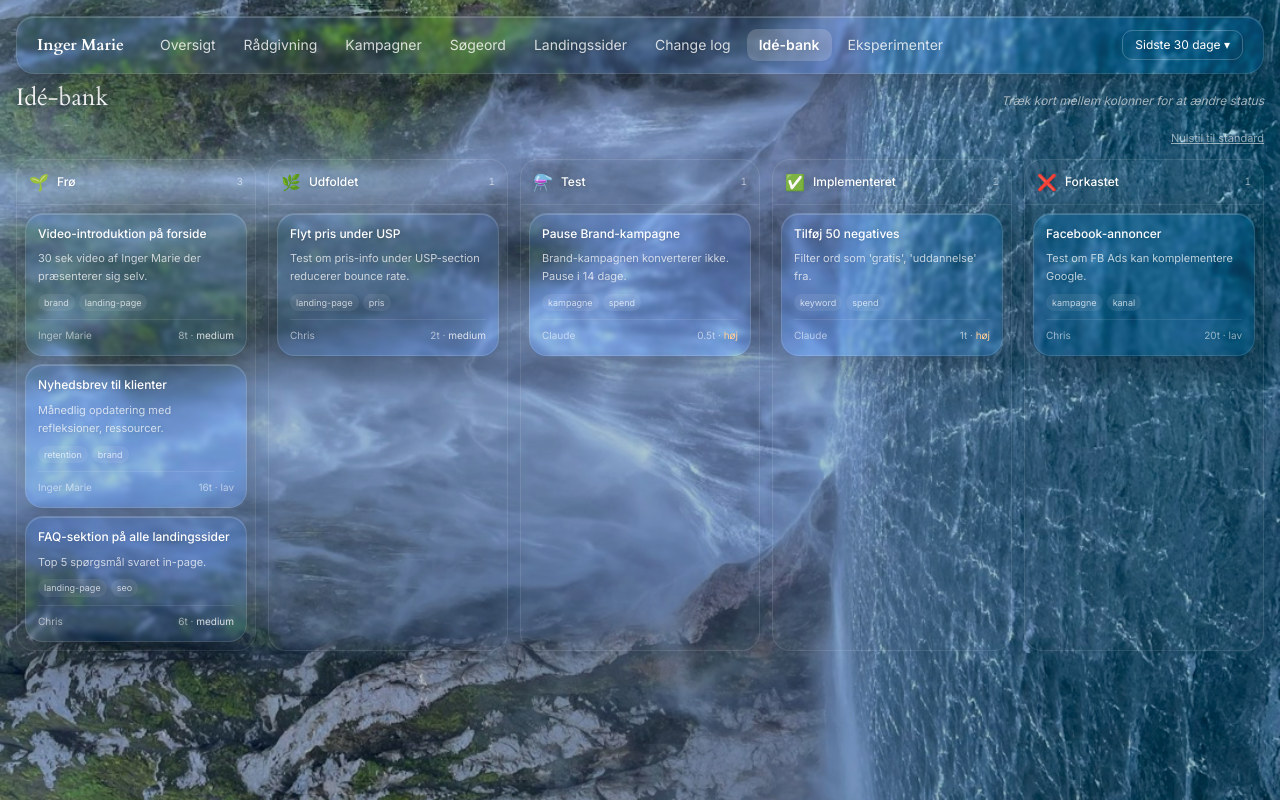
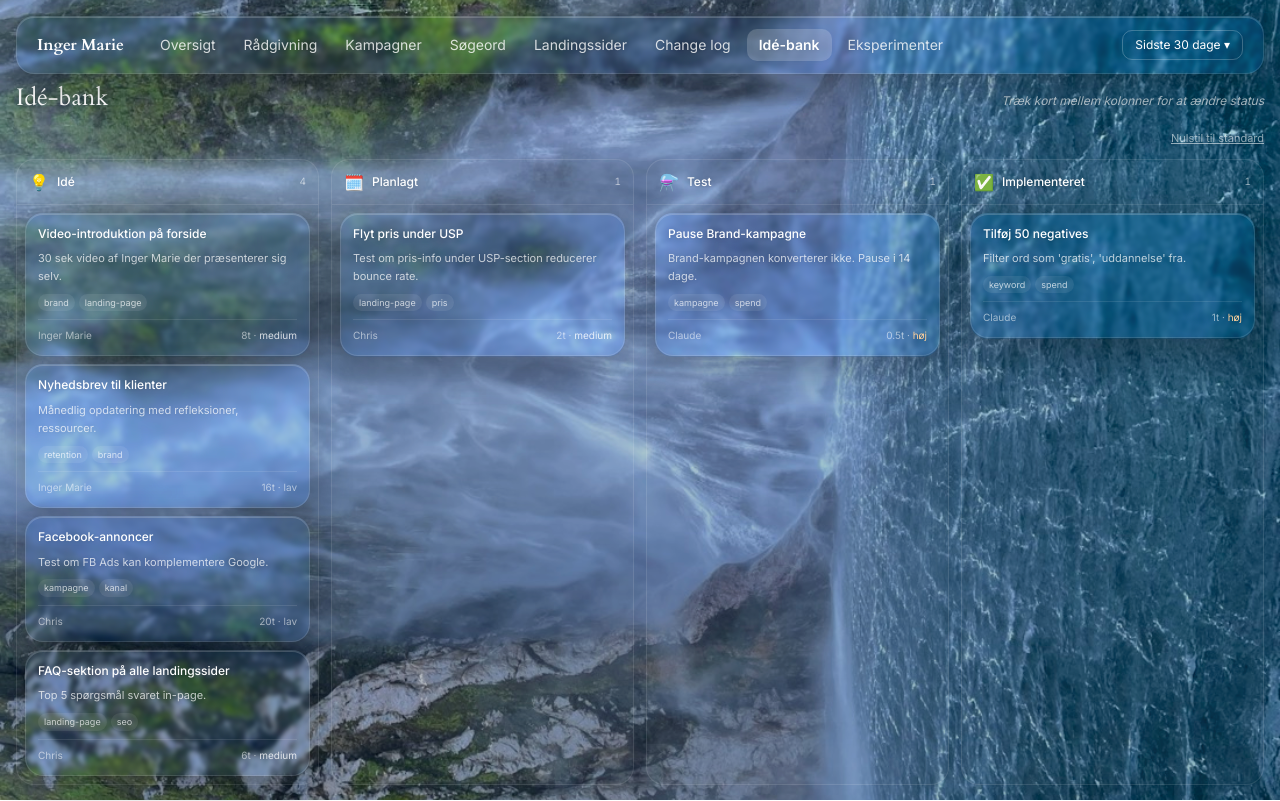
Before and after one commit to Naiture/Psykoterapeut.net, a Next.js app in the folder dashboard/: page /ide-bank in a window 1280 px wide. Built offline with nearby package versions, Linux system fonts and the light colour scheme.

Commit message:
feat(dashboard): forenkl Idé-bank til 4 kolonner (Idé · Planlagt · Test · Implementeret)

```diff
--- a/dashboard/src/components/idea-card.tsx
+++ /dev/null
@@ -1,42 +0,0 @@
-import { GlassCard } from "@/components/glass-card";
-import type { Idea } from "@/lib/types";
-
-const STATUS: Record<Idea["status"], { emoji: string; label: string }> = {
-  "frø": { emoji: "🌱", label: "Frø" },
-  "udfoldet": { emoji: "🌿", label: "Udfoldet" },
-  "test": { emoji: "⚗️", label: "Test" },
-  "implementeret": { emoji: "✅", label: "Implementeret" },
-  "forkastet": { emoji: "❌", label: "Forkastet" },
-};
-
-const IMPACT_COLOR: Record<Idea["impact"], string> = {
-  "lav": "text-white/55",
-  "medium": "text-white/80",
-  "høj": "text-[#ffd09a]",
-};
-
-export function IdeaCardView({ idea }: { idea: Idea }) {
-  const status = STATUS[idea.status];
-  return (
-    <GlassCard className="p-5 flex flex-col gap-3">
-      <div className="flex items-start justify-between gap-2">
-        <h3 className="text-base font-medium text-white drop-shadow">{idea.title}</h3>
-        <span className="shrink-0 text-lg" title={status.label}>{status.emoji}</span>
-      </div>
-      <p className="text-sm text-white/80 drop-shadow line-clamp-3">{idea.description}</p>
-      <div className="flex flex-wrap gap-1">
-        {idea.tags.map((t) => (
-          <span key={t} className="rounded-full bg-white/10 px-2 py-0.5 text-[10px] text-white/75">
-            {t}
-          </span>
-        ))}
-      </div>
-      <div className="flex justify-between border-t border-white/10 pt-3 text-[11px] text-white/65 drop-shadow">
-        <span>Foreslået af {idea.proposedBy}</span>
-        <span>
-          {idea.effortHours}h · <span className={IMPACT_COLOR[idea.impact]}>impact: {idea.impact}</span>
-        </span>
-      </div>
-    </GlassCard>
-  );
-}
--- a/dashboard/src/components/idea-kanban.tsx
+++ b/dashboard/src/components/idea-kanban.tsx
@@ -5,14 +5,13 @@ import { GlassCard } from "@/components/glass-card";
 import type { Idea, IdeaStatus } from "@/lib/types";
 
 const COLUMNS: { status: IdeaStatus; emoji: string; label: string }[] = [
-  { status: "frø", emoji: "🌱", label: "Frø" },
-  { status: "udfoldet", emoji: "🌿", label: "Udfoldet" },
+  { status: "idé", emoji: "💡", label: "Idé" },
+  { status: "planlagt", emoji: "🗓️", label: "Planlagt" },
   { status: "test", emoji: "⚗️", label: "Test" },
   { status: "implementeret", emoji: "✅", label: "Implementeret" },
-  { status: "forkastet", emoji: "❌", label: "Forkastet" },
 ];
 
-const STORAGE_KEY = "dashboard:idea-status";
+const STORAGE_KEY = "dashboard:idea-status:v2";
 
 const IMPACT_COLOR: Record<Idea["impact"], string> = {
   "lav": "text-white/55",
@@ -95,7 +94,7 @@ export function IdeaKanban({ initialIdeas }: { initialIdeas: Idea[] }) {
           Nulstil til standard
         </button>
       </div>
-      <div className="grid grid-cols-1 md:grid-cols-3 lg:grid-cols-5 gap-3">
+      <div className="grid grid-cols-1 md:grid-cols-2 lg:grid-cols-4 gap-3">
         {COLUMNS.map((col) => {
           const colIdeas = ideas.filter((i) => i.status === col.status);
           const isOver = dragOverCol === col.status;
--- a/dashboard/src/lib/fixtures/ideas.ts
+++ b/dashboard/src/lib/fixtures/ideas.ts
@@ -1,11 +1,11 @@
 import type { Idea } from "@/lib/types";
 
 export const ideas: Idea[] = [
-  { id: "1", title: "Video-introduktion på forside", description: "30 sek video af Inger Marie der præsenterer sig selv.", status: "frø", proposedBy: "Inger Marie", effortHours: 8, impact: "medium", tags: ["brand", "landing-page"] },
-  { id: "2", title: "Flyt pris under USP", description: "Test om pris-info under USP-section reducerer bounce rate.", status: "udfoldet", proposedBy: "Chris", effortHours: 2, impact: "medium", tags: ["landing-page", "pris"] },
-  { id: "3", title: "Nyhedsbrev til klienter", description: "Månedlig opdatering med refleksioner, ressourcer.", status: "frø", proposedBy: "Inger Marie", effortHours: 16, impact: "lav", tags: ["retention", "brand"] },
+  { id: "1", title: "Video-introduktion på forside", description: "30 sek video af Inger Marie der præsenterer sig selv.", status: "idé", proposedBy: "Inger Marie", effortHours: 8, impact: "medium", tags: ["brand", "landing-page"] },
+  { id: "2", title: "Flyt pris under USP", description: "Test om pris-info under USP-section reducerer bounce rate.", status: "planlagt", proposedBy: "Chris", effortHours: 2, impact: "medium", tags: ["landing-page", "pris"] },
+  { id: "3", title: "Nyhedsbrev til klienter", description: "Månedlig opdatering med refleksioner, ressourcer.", status: "idé", proposedBy: "Inger Marie", effortHours: 16, impact: "lav", tags: ["retention", "brand"] },
   { id: "4", title: "Pause Brand-kampagne", description: "Brand-kampagnen konverterer ikke. Pause i 14 dage.", status: "test", proposedBy: "Claude", effortHours: 0.5, impact: "høj", tags: ["kampagne", "spend"] },
   { id: "5", title: "Tilføj 50 negatives", description: "Filter ord som 'gratis', 'uddannelse' fra.", status: "implementeret", proposedBy: "Claude", effortHours: 1, impact: "høj", tags: ["keyword", "spend"] },
-  { id: "6", title: "Facebook-annoncer", description: "Test om FB Ads kan komplementere Google.", status: "forkastet", proposedBy: "Chris", effortHours: 20, impact: "lav", tags: ["kampagne", "kanal"] },
-  { id: "7", title: "FAQ-sektion på alle landingssider", description: "Top 5 spørgsmål svaret in-page.", status: "frø", proposedBy: "Chris", effortHours: 6, impact: "medium", tags: ["landing-page", "seo"] },
+  { id: "6", title: "Facebook-annoncer", description: "Test om FB Ads kan komplementere Google.", status: "idé", proposedBy: "Chris", effortHours: 20, impact: "lav", tags: ["kampagne", "kanal"] },
+  { id: "7", title: "FAQ-sektion på alle landingssider", description: "Top 5 spørgsmål svaret in-page.", status: "idé", proposedBy: "Chris", effortHours: 6, impact: "medium", tags: ["landing-page", "seo"] },
 ];
--- a/dashboard/src/lib/types.ts
+++ b/dashboard/src/lib/types.ts
@@ -51,7 +51,7 @@ export interface ChangeLogEntry {
   author: "Chris" | "Inger Marie" | "Claude" | "Bureau";
 }
 
-export type IdeaStatus = "frø" | "udfoldet" | "test" | "implementeret" | "forkastet";
+export type IdeaStatus = "idé" | "planlagt" | "test" | "implementeret";
 
 export interface Idea {
   id: string;
```
